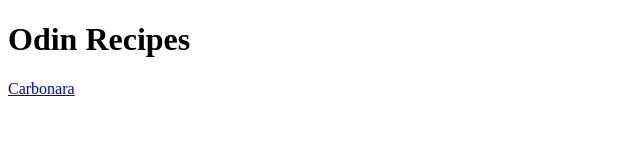
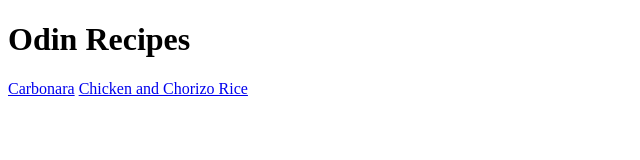
Before and after one commit to ruskstwo/odin-recipes, a plain HTML site: page index.html in a window 1280 px wide. Shown: the whole page, without its empty margins (0-640 px from the left). Drawn offline with Linux system fonts and the light colour scheme.

Commit message:
Added body element

```diff
--- a/index.html
+++ b/index.html
@@ -5,9 +5,13 @@
       <title>Odin Recipes</title>
   </head>
 
+  <body>
+
   <h1>Odin Recipes</h1>
 
   <a href="./recipes/carbonara.html">Carbonara</a>
+  <a href="./recipes/chicken-chorizo.html">Chicken and Chorizo Rice</a>
 
+  </body>
 
 </html>
```
